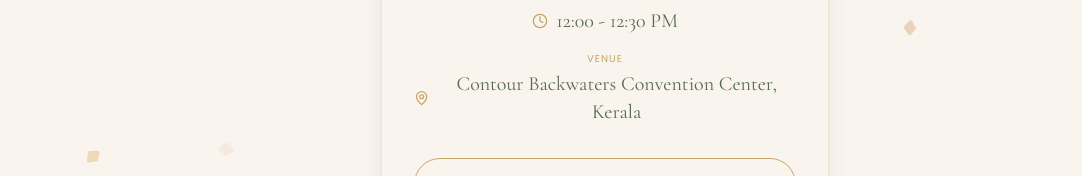
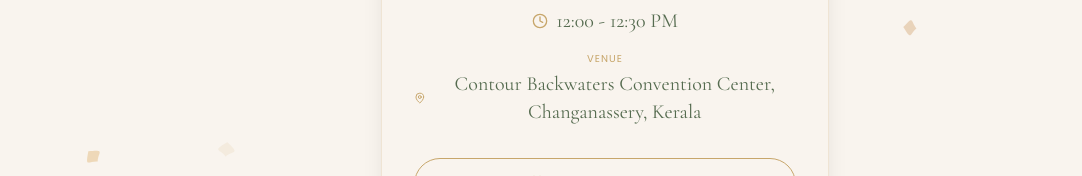
Before and after one commit to adityaok0/wedding_website, a Next.js app: page /events in a window 1280 px wide. Shown: the part 431-607 px from the top of the page, without its empty margins (35-1117 px from the left). Built offline with nearby package versions, Linux system fonts and the light colour scheme; a web font is replaced by a local one.

Commit message:
add location

```diff
--- a/src/app/events/page.tsx
+++ b/src/app/events/page.tsx
@@ -14,7 +14,7 @@
     time: "12:00 - 12:30 PM",
     startTime: "12:00",
     endTime: "12:30",
-    venue: "Contour Backwaters Convention Center, Kerala",
+    venue: "Contour Backwaters Convention Center, Changanassery, Kerala",
     desc: "Join us as we take our vows in a traditional Kerala Hindu ceremony.",
     color: "bg-ivory",
     textColor: "text-deep-forest",
```
